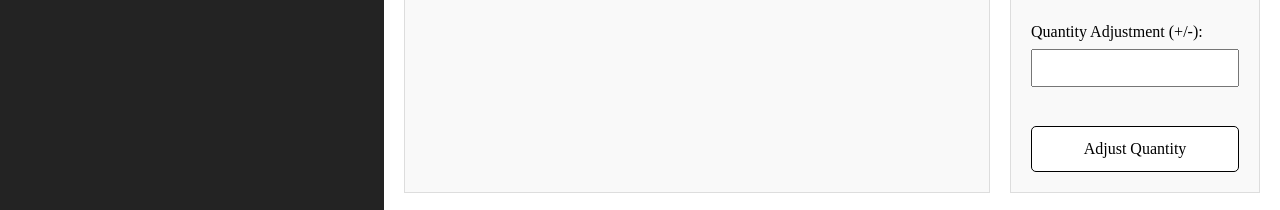
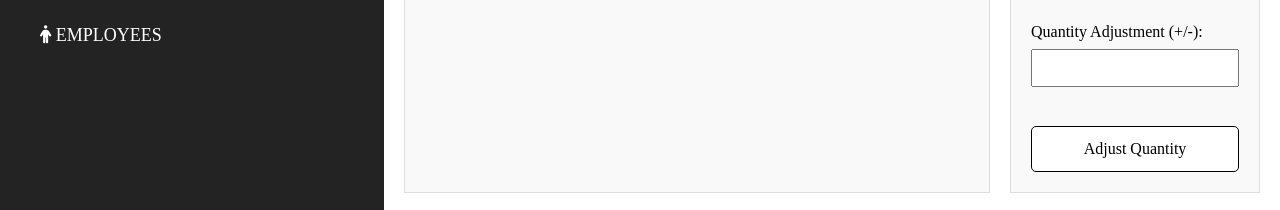
Before and after one commit to JTehuintle/CMPE131, a website: page DashBoard_Admin_View.html in a window 1280 px wide. Shown: the part 334-544 px from the top of the page. Drawn offline with Linux system fonts and the light colour scheme; no server answers.

Commit message:
Add files via upload

```diff
--- a/DashBoard_Admin_View.html
+++ b/DashBoard_Admin_View.html
@@ -220,6 +220,10 @@
                     <li>
                         <a href=""><i class="fa-solid fa-file-circle-plus"></i> Documents</a>
                     </li>
+                    <li>
+                        <a href=""><i class="fa-solid fa-person"></i> Employees</a>
+                    </li>
+
 
                 </ul>
             </div>
```
